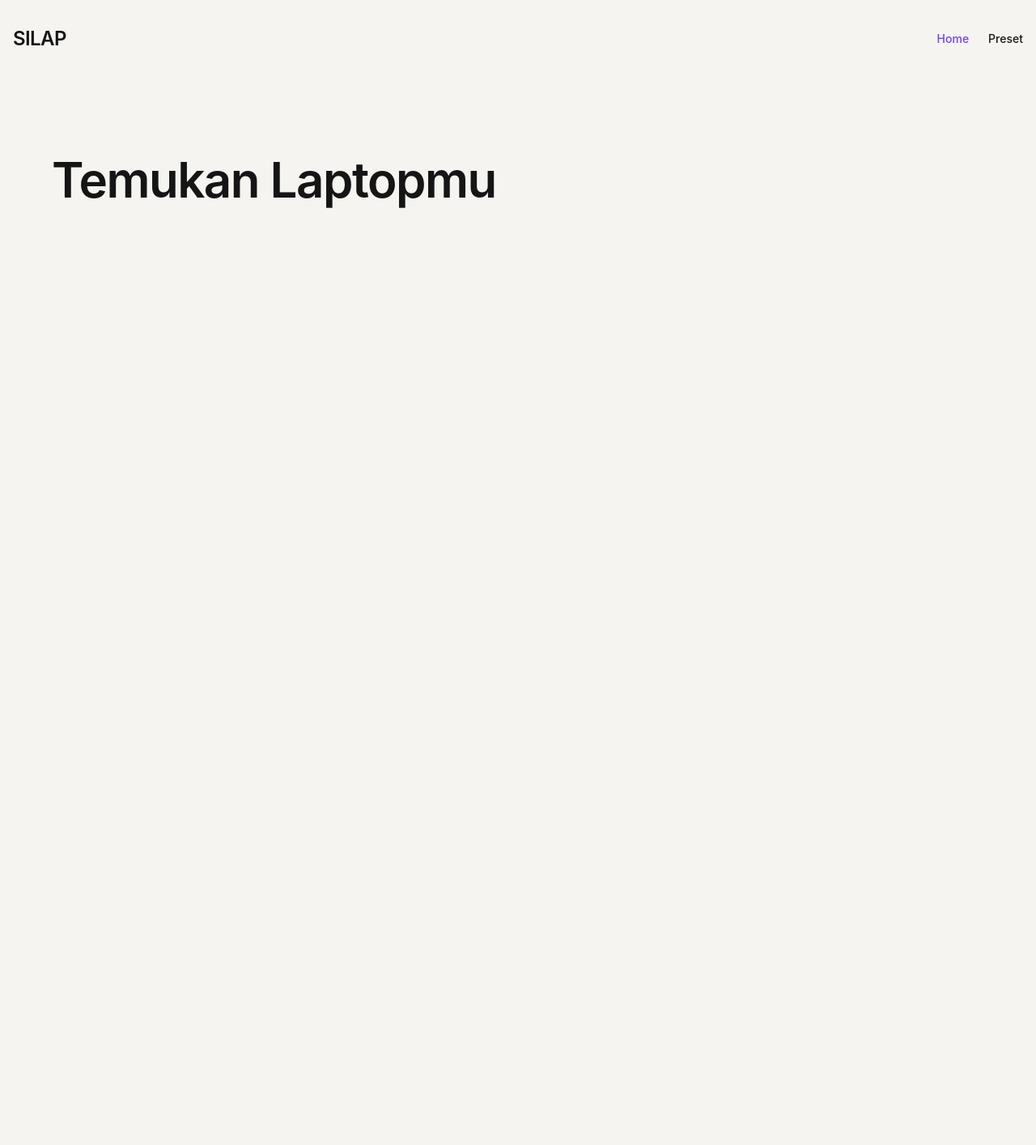
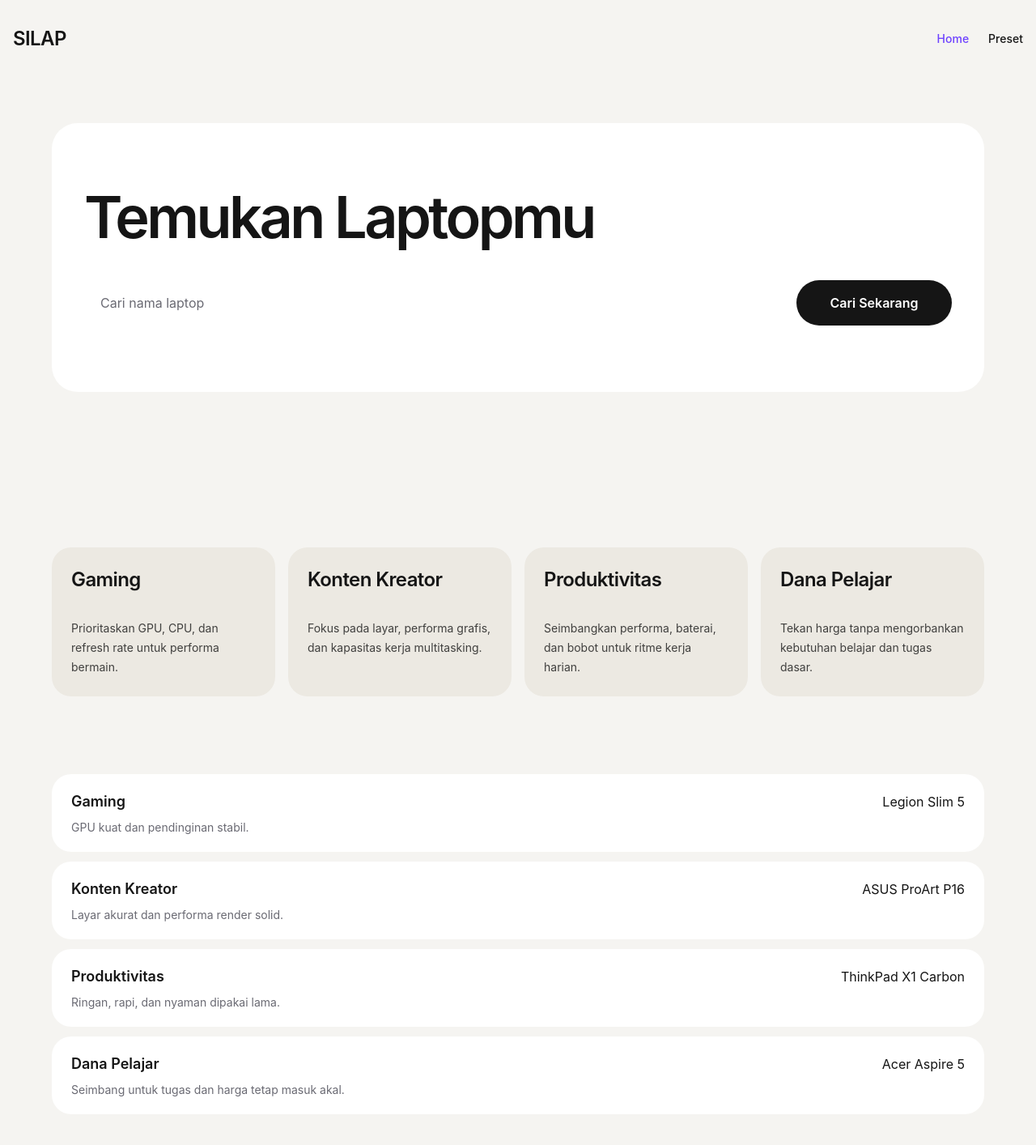
Before and after one commit to AlfiTrm/SILAP, a React (Vite) app: page / in a window 1280 px wide. Shown: the top 1414 px of the page at 81% size. Before the commit the page ends 800 px from the top, so only its background shows below. Built offline with nearby package versions, Linux system fonts and the light colour scheme.

Commit message:
feat: build SILAP home page shell

```diff
--- /dev/null
+++ b/src/components/home/CategoryShowcase.jsx
@@ -0,0 +1,26 @@
+import { topLaptopsByCategory } from '../../data/topLaptops'
+
+function CategoryShowcase() {
+  return (
+    <section className="page-section pt-0">
+      <div className="section-shell">
+        <div className="grid gap-3">
+          {topLaptopsByCategory.map((entry) => (
+            <article
+              key={entry.category}
+              className="rounded-[var(--radius-soft)] bg-white px-6 py-5"
+            >
+              <div className="flex flex-col gap-2 md:flex-row md:items-center md:justify-between">
+                <h3 className="text-lg font-semibold">{entry.category}</h3>
+                <p className="text-base">{entry.laptop}</p>
+              </div>
+              <p className="mt-2 text-sm text-[var(--color-muted)]">{entry.note}</p>
+            </article>
+          ))}
+        </div>
+      </div>
+    </section>
+  )
+}
+
+export default CategoryShowcase
--- /dev/null
+++ b/src/components/home/HeroSearch.jsx
@@ -0,0 +1,20 @@
+function HeroSearch() {
+  return (
+    <form className="mt-10 flex flex-col gap-4 md:flex-row md:items-center">
+      <label className="field-shell flex-1">
+        <span className="sr-only">Cari nama laptop</span>
+        <input
+          type="text"
+          name="query"
+          placeholder="Cari nama laptop"
+          className="w-full bg-transparent text-base outline-none placeholder:text-[var(--color-muted)]"
+        />
+      </label>
+      <button type="submit" className="solid-button min-w-48">
+        Cari Sekarang
+      </button>
+    </form>
+  )
+}
+
+export default HeroSearch
--- /dev/null
+++ b/src/components/home/PresetGrid.jsx
@@ -0,0 +1,25 @@
+import { homePresets } from '../../data/presets'
+
+function PresetGrid() {
+  return (
+    <section className="page-section">
+      <div className="section-shell">
+        <div className="grid gap-4 md:grid-cols-2 xl:grid-cols-4">
+          {homePresets.map((preset) => (
+            <article
+              key={preset.name}
+              className="group rounded-[var(--radius-soft)] bg-[var(--color-panel)] p-6 transition-colors duration-150 hover:bg-[var(--color-main-purple)] hover:text-white"
+            >
+              <h2 className="text-2xl font-semibold tracking-tight">{preset.name}</h2>
+              <p className="mt-8 text-sm leading-6 text-current/80">
+                {preset.description}
+              </p>
+            </article>
+          ))}
+        </div>
+      </div>
+    </section>
+  )
+}
+
+export default PresetGrid
--- /dev/null
+++ b/src/data/presets.js
@@ -0,0 +1,18 @@
+export const homePresets = [
+  {
+    name: 'Gaming',
+    description: 'Prioritaskan GPU, CPU, dan refresh rate untuk performa bermain.',
+  },
+  {
+    name: 'Konten Kreator',
+    description: 'Fokus pada layar, performa grafis, dan kapasitas kerja multitasking.',
+  },
+  {
+    name: 'Produktivitas',
+    description: 'Seimbangkan performa, baterai, dan bobot untuk ritme kerja harian.',
+  },
+  {
+    name: 'Dana Pelajar',
+    description: 'Tekan harga tanpa mengorbankan kebutuhan belajar dan tugas dasar.',
+  },
+]
--- /dev/null
+++ b/src/data/topLaptops.js
@@ -0,0 +1,22 @@
+export const topLaptopsByCategory = [
+  {
+    category: 'Gaming',
+    laptop: 'Legion Slim 5',
+    note: 'GPU kuat dan pendinginan stabil.',
+  },
+  {
+    category: 'Konten Kreator',
+    laptop: 'ASUS ProArt P16',
+    note: 'Layar akurat dan performa render solid.',
+  },
+  {
+    category: 'Produktivitas',
+    laptop: 'ThinkPad X1 Carbon',
+    note: 'Ringan, rapi, dan nyaman dipakai lama.',
+  },
+  {
+    category: 'Dana Pelajar',
+    laptop: 'Acer Aspire 5',
+    note: 'Seimbang untuk tugas dan harga tetap masuk akal.',
+  },
+]
--- a/src/pages/HomePage.jsx
+++ b/src/pages/HomePage.jsx
@@ -1,8 +1,24 @@
+import CategoryShowcase from '../components/home/CategoryShowcase'
+import HeroSearch from '../components/home/HeroSearch'
+import PresetGrid from '../components/home/PresetGrid'
+
 function HomePage() {
   return (
-    <section className="section-shell page-section">
-      <h1 className="text-6xl font-semibold tracking-tight">Temukan Laptopmu</h1>
-    </section>
+    <>
+      <section className="page-section pt-8 md:pt-14">
+        <div className="section-shell">
+          <div className="rounded-[2rem] bg-white px-6 py-14 md:px-10 md:py-20">
+            <h1 className="max-w-4xl text-5xl font-semibold tracking-[-0.05em] md:text-7xl">
+              Temukan Laptopmu
+            </h1>
+            <HeroSearch />
+          </div>
+        </div>
+      </section>
+
+      <PresetGrid />
+      <CategoryShowcase />
+    </>
   )
 }
 
```
Also changed, not shown: 1 other file (tests, documents, lock files or other folders).
